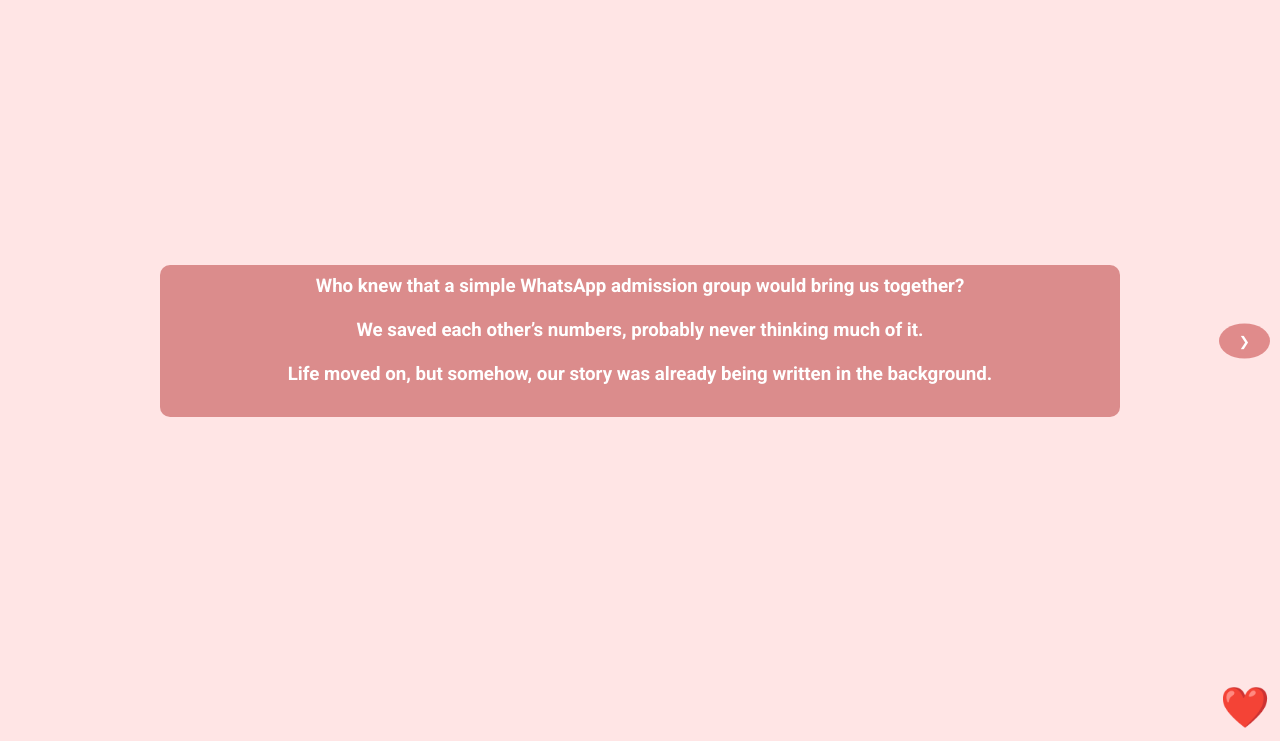
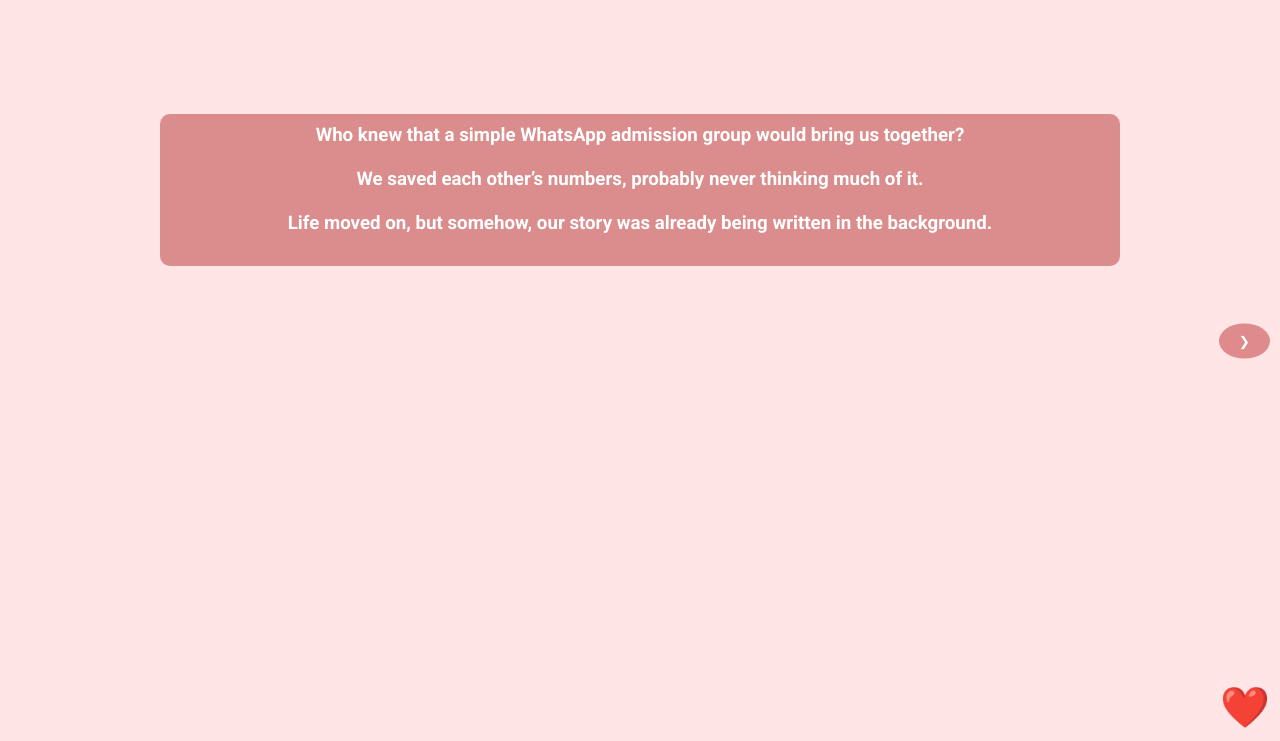
Before and after one commit to Abbyfade/Hap, a plain HTML site: page main.html in a window 1280 px wide. Shown: the part 59-800 px from the top of the page. Drawn offline with Linux system fonts and the light colour scheme.

Commit message:
Update style.css

```diff
--- a/style.css
+++ b/style.css
@@ -42,8 +42,8 @@
 
 .first {
     text-align: center;
-    margin-top: auto;
-    margin-bottom: auto;
+/*     margin-top: auto; */
+/*     margin-bottom: auto; */
 }
 
 .first h3 {
```
